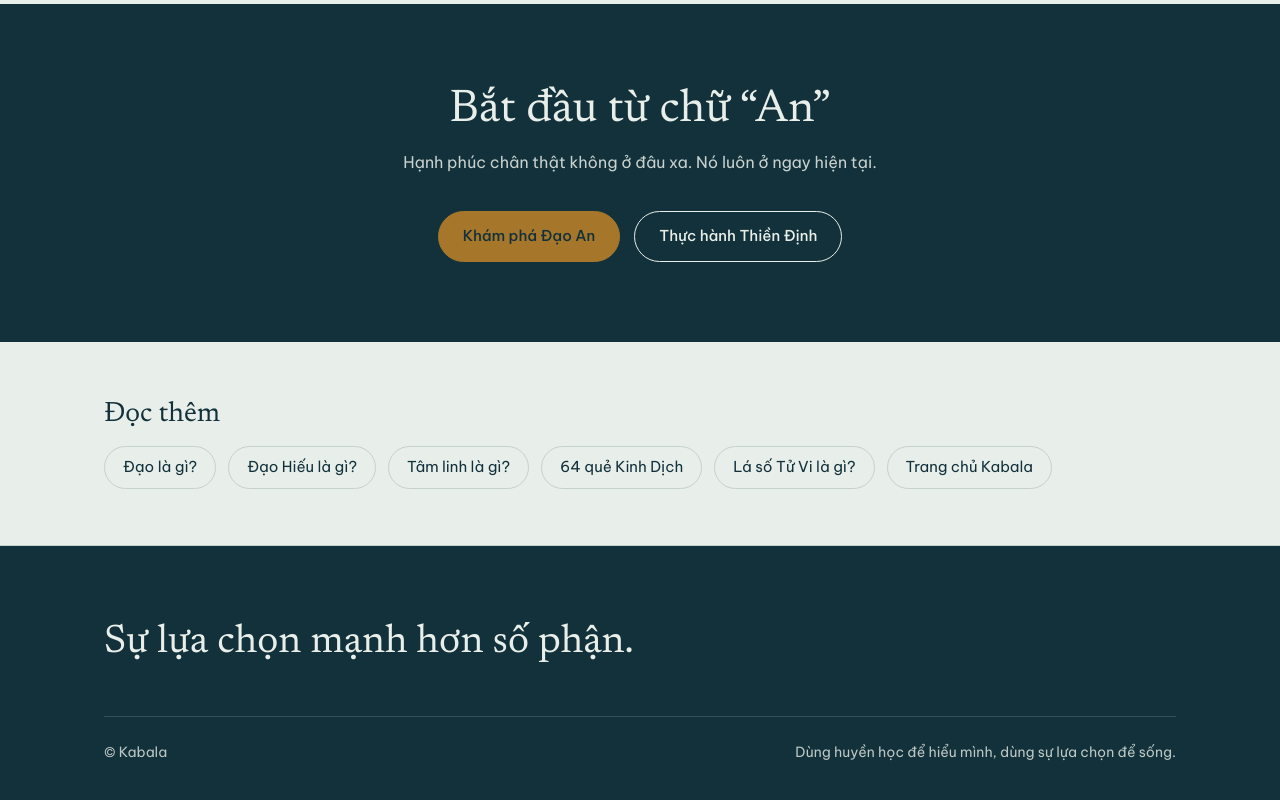
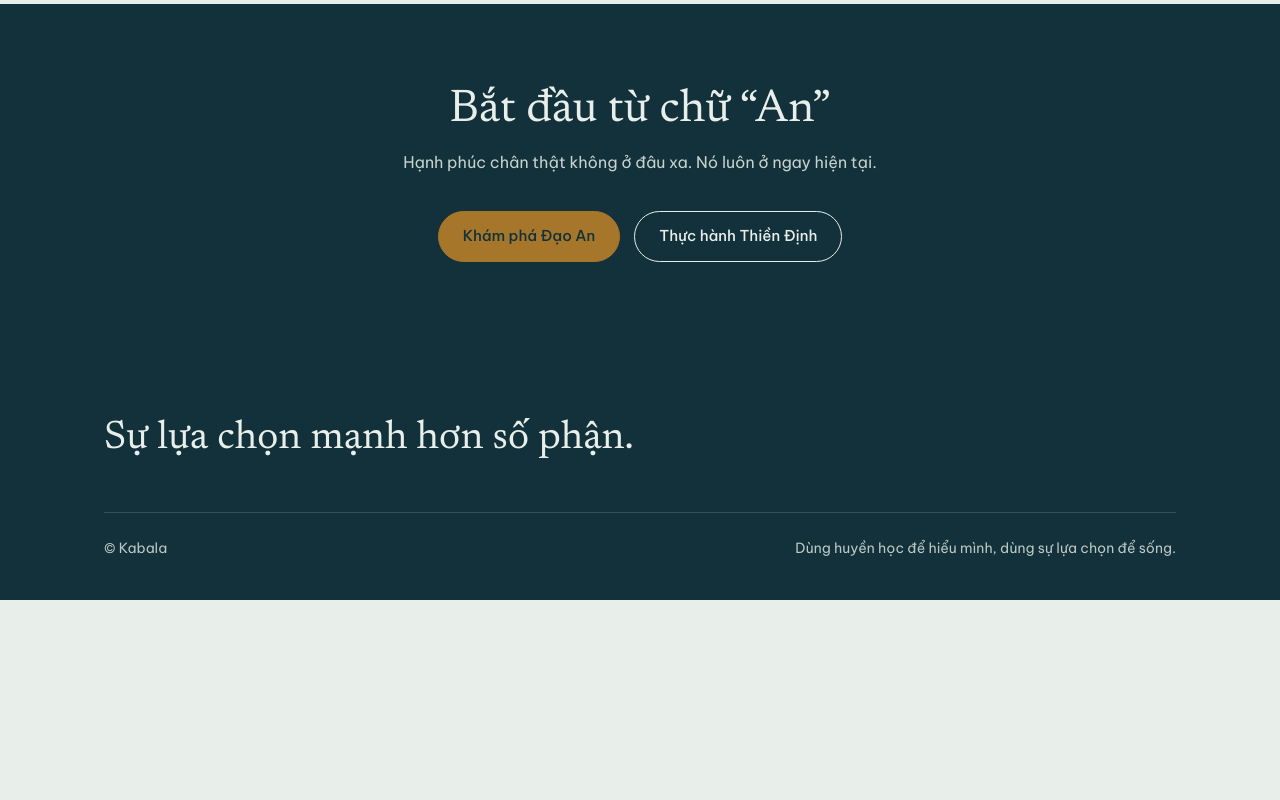
Before and after one commit to kabalavn/kabala.vn, a plain HTML site: page triet-ly-kabala/index.html in a window 1280 px wide. Shown: the part 6510-7310 px from the top of the page. After the commit the page ends 7110 px from the top, so only its background shows below. Drawn offline with Linux system fonts and the light colour scheme.

Commit message:
Update index.html

```diff
--- a/triet-ly-kabala/index.html
+++ b/triet-ly-kabala/index.html
@@ -398,20 +398,6 @@ article .formula-note{text-align:center;color:var(--ink-soft);font-size:15.5px;m
       </div>
     </div>
   </section>
-
-  <section class="related">
-    <div class="wrap">
-      <h2 style="font-size:28px">Đọc thêm</h2>
-      <ul>
-        <li><a href="/dao.html">Đạo là gì?</a></li>
-        <li><a href="https://kabala.vn/dao-hieu/">Đạo Hiếu là gì?</a></li>
-        <li><a href="https://kabala.vn/tam-linh-la-gi/">Tâm linh là gì?</a></li>
-        <li><a href="/64-que-kinh-dich.html">64 quẻ Kinh Dịch</a></li>
-        <li><a href="/la-so-tu-vi.html">Lá số Tử Vi là gì?</a></li>
-        <li><a href="/">Trang chủ Kabala</a></li>
-      </ul>
-    </div>
-  </section>
 </main>
 
 <footer>
```
